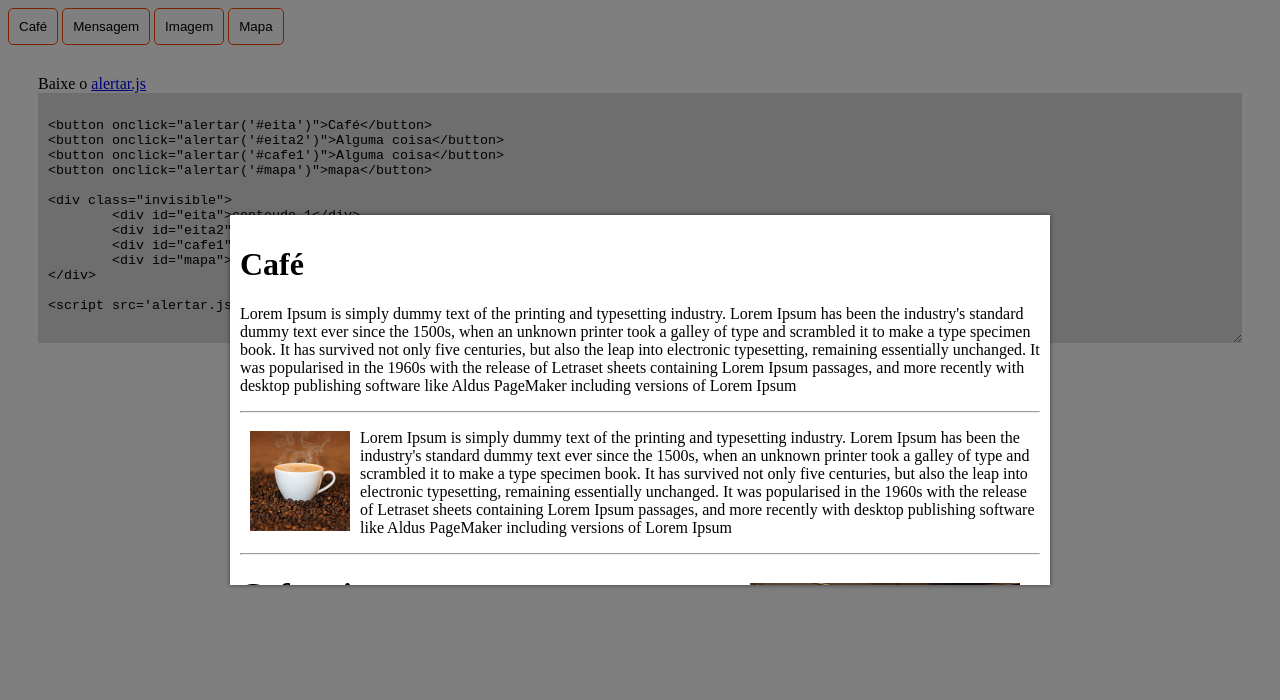
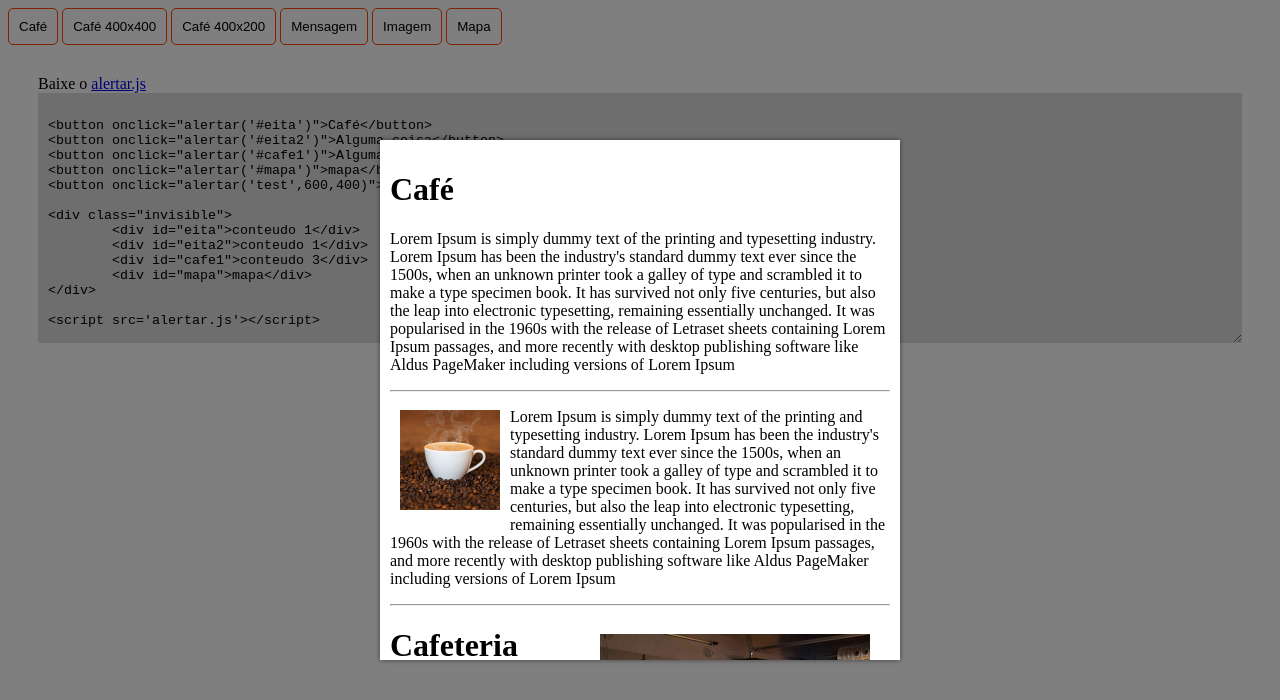
Before and after one commit to hatatori/alertar, a plain HTML site: page index.html in a window 1280 px wide. Both pictures are taken after a click on the button "Café". Drawn offline with Linux system fonts and the light colour scheme.

Commit message:
Add files via upload

```diff
--- a/alertar.js
+++ b/alertar.js
@@ -9,15 +9,14 @@
 	}
 
 	css = document.createElement("style")
-	css.innerHTML = "#alertOut{position: fixed;top: 0;right: 0;width: 100%;height: 100%;background-color: rgba(0,0,0,0.5);display: flex;justify-content: center;align-items: center;overflow: hidden;float: right;display: none;}#alertIn{background-color: white;box-shadow: 0px 0px 5px rgba(0,0,0,0.5);overflow: hidden;padding: 10;max-height: 300;max-width: 90%;max-width: 800;overflow-y: hidden;margin: 20;padding:10}	#alertIn *{max-width: 100%;max-height: 100%;}.invisible{display: none;}.alertFull{height:300;width:800}"
+	css.innerHTML = "#alertOut{position: fixed;top: 0;right: 0;width: 100%;height: 100%;background-color: rgba(0,0,0,0.5);display: flex;justify-content: center;align-items: center;overflow: hidden;float: right;display: none;}#alertIn{background-color: white;box-shadow: 0px 0px 5px rgba(0,0,0,0.5);overflow: hidden;padding: 10;max-height: 300;max-width: 90%;max-width: 800;overflow-y: hidden;margin: 20;padding:10}	#alertIn *{max-width: 100%;max-height: 80%;}.invisible{display: none;}.alertFull{height:300;width:800}"
 
 	document.body.appendChild(css)
 
 	alertOut.style.opacity=0
 
-	function ngMostrar(){
+	function ngMostrar(a,b){
 		tempo = 2
-
 
 		alertIn.style.overflowY="hidden"
 		alertOut.style.transition=tempo/10+"s"
@@ -32,8 +31,15 @@
 
 		setTimeout(()=>{
 			alertIn.style.transition=tempo-1+"s"
-			alertIn.style.maxHeight=350
-			// alertIn.style.overflowY="auto"
+
+			if(typeof(a) == 'undefined' && typeof(b) == 'undefined'){
+				alertIn.style.maxHeight=350
+			}
+			else{
+				alertIn.style.transition=1+"s"
+				alertIn.style.maxWidth=a
+				alertIn.style.maxHeight=b
+			}
 		})
 
 		setTimeout(()=>{alertIn.style.overflowY="auto"},600)
@@ -48,7 +54,7 @@
 		},tempo*100)
 	}
 
-	function alertar(n){
+	function alertar(n,a,b){
 
 		alertIn.innerHTML = n
 
@@ -56,11 +62,14 @@
 			el = document.querySelector(n)
 			alertIn.innerHTML = el.outerHTML
 		}
-		else{
-			console.log('nok')
-		}
 
-		ngMostrar()
+		ngMostrar(a,b)
+
+		// if()
+			// alertIn.style.maxWidth = a
+			// alertIn.style.maxHeight = b
+
+
 	}
 
 	alertIn.onclick=e=>{e.stopPropagation()}
--- a/index.html
+++ b/index.html
@@ -19,7 +19,9 @@
 
 <meta name="viewport" content="width=device-width, user-scalable=no">
 
-<button onclick="alertar('#eita')">Café</button>
+<button onclick="alertar('#eita',500,500)">Café</button>
+<button onclick="alertar('#eita',400,400)">Café 400x400</button>
+<button onclick="alertar('#eita',400,200)">Café 400x200</button>
 <button onclick="alertar('vamos ver alguma coisa')">Mensagem</button>
 <button onclick="alertar('#cafe1')">Imagem</button>
 <button onclick="alertar('#mapa')">Mapa</button>
@@ -32,6 +34,7 @@ Baixe o <a href="alertar.js" download>alertar.js</a><br>
 <button onclick="alertar('#eita2')">Alguma coisa</button>
 <button onclick="alertar('#cafe1')">Alguma coisa</button>
 <button onclick="alertar('#mapa')">mapa</button>
+<button onclick="alertar('test',600,400)">mapa</button>
 
 <div class="invisible">
 	<div id="eita">conteudo 1</div>
```
